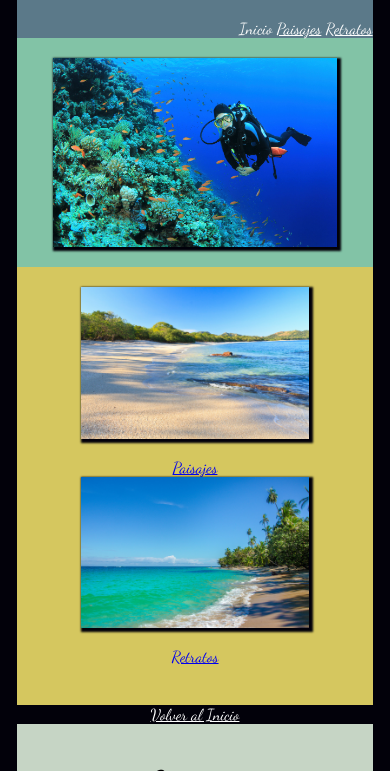
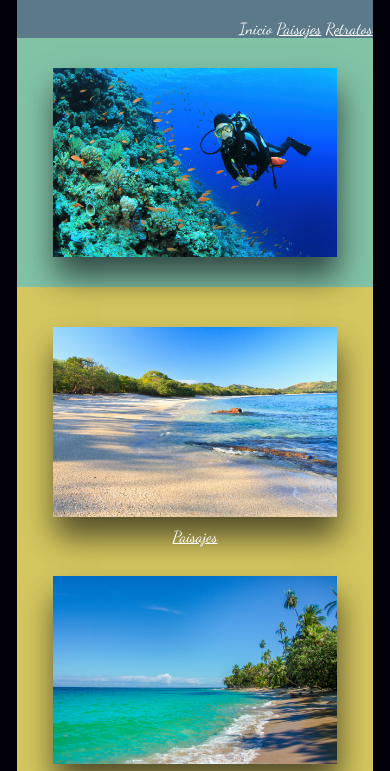
Before and after one commit to marcocalderon87/proyecto.css, a plain HTML site: page index.html in a window 390 px wide. Shown: the part 70-841 px from the top of the page. Drawn offline with Linux system fonts and the light colour scheme.

Commit message:
se agrego efectos de sombras, de cambio tamaño de imagenes, se modificaron los flex y @media queries

```diff
--- a/css/estilos.css
+++ b/css/estilos.css
@@ -61,7 +61,14 @@ body {
 
 .foto_principal {
 	width: 80%;
-	box-shadow: 2px 2px 2px 2px #02010a;
+	margin: 10px;
+	box-shadow: 2px 20px 30px #02010a9e;
+	transition: 1s ease-in-out;
+}
+
+.foto_principal:hover {
+	box-shadow: 1px 5px 20px rgb(109, 156, 0);
+	transition: 1s ease-in-out;
 }
 
 #contenedor_secund {
@@ -79,7 +86,7 @@ body {
 .fotos_secund, .fotos_terc {
 	margin: auto;
 	width: 40%;
-	box-shadow: 2px 2px 2px 2px #02010a;
+	box-shadow: 2px 20px 30px #02010a9e;
 }
 
 #cont_fot_enlac1, #cont_fot_enlac2 {
@@ -89,8 +96,9 @@ body {
 	box-sizing: border-box;
 }
 
-.enlace_paisajes a, .enlace_retratos a {
+.enlace {
 	color: white;
+	margin: 10px 0px;
 }
 
 #volver {
@@ -151,13 +159,16 @@ body {
 		width: 100%;
 	}
 	#cont_fot_enlac1, #cont_fot_enlac2 {
-		width: 80%; margin: 0 auto;
+		width: 80%;
+		margin: 0 auto;
 	}
 	.fotos_secund {
-		width: 80%; margin: 0 auto;
+		width: 100%;
+		margin: 20px 0 0;
 	}
 	.fotos_terc {
-		width: 80%; margin: 0 auto;
+		width: 100%;
+		margin: 20px 0 0;
 	}
 	.contacto {
 		width: 100%;
--- a/index.html
+++ b/index.html
@@ -31,13 +31,13 @@
         <div id="contenedor_secund">
             <div id="cont_fot_enlac1">
                 <img class="fotos_secund" src="images/costanerasur.jpg" alt="foto de la costanera sur"
-                    title="Foto de la Costanera Sur" /><br />
-                <a class="enlace_paisajes" href="htmlpaisajes/index.html" target="_blank">Paisajes</a>
+                    title="Foto de la Costanera Sur" />
+                <a class="enlace enlace_paisajes" href="htmlpaisajes/index.html" target="_blank">Paisajes</a>
             </div>
             <div id="cont_fot_enlac2">
                 <img class="fotos_terc" src="images/puertoviejo.jpg" alt="foto de puerto viejo"
-                    title="Foto de Puerto Viejo" /><br />
-                <a class="enlace_retratos" href="htmlpaisajes/htmlretratos/index.html" target="_blank">Retratos</a><br />
+                    title="Foto de Puerto Viejo" />
+                <a class="enlace enlace_retratos" href="htmlpaisajes/htmlretratos/index.html" target="_blank">Retratos</a>
             </div>
             </div>
         <footer>
```
